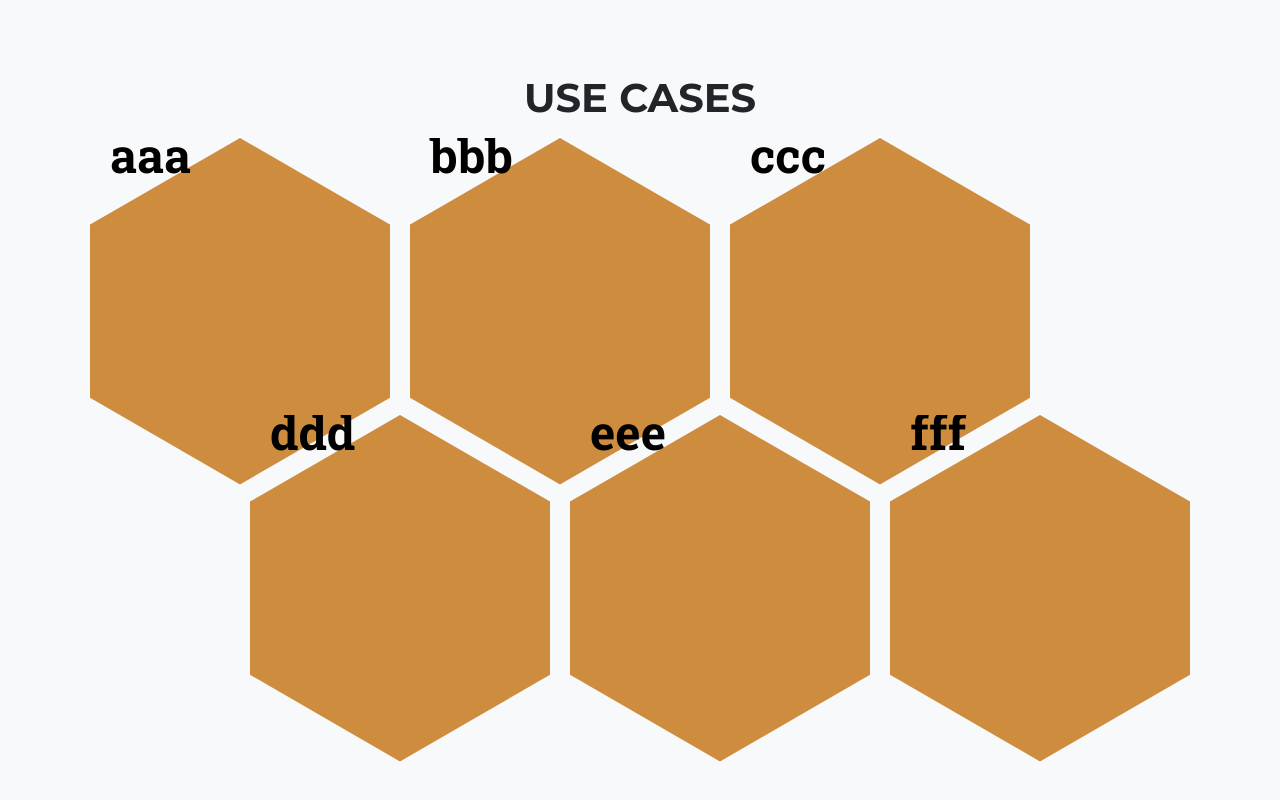
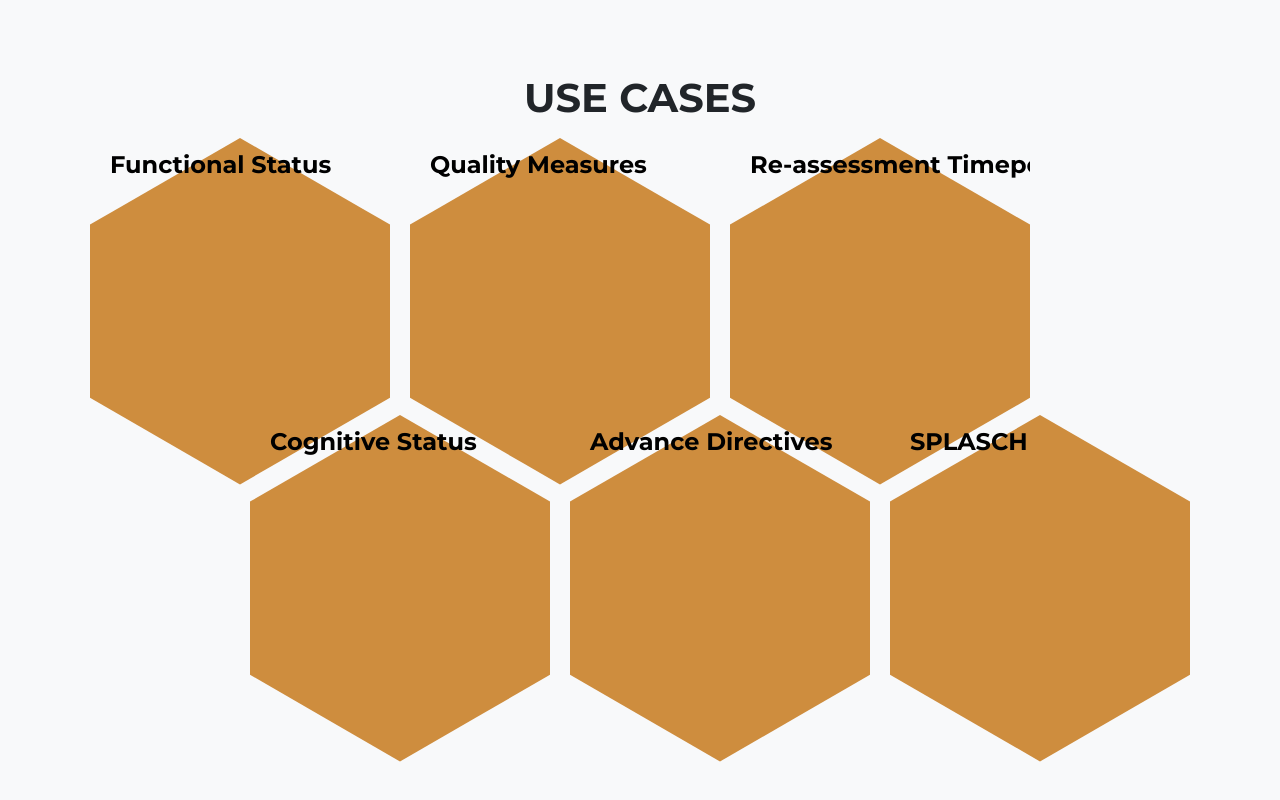
Before and after one commit to paciowg/pacio-website, a plain HTML site: page index.html in a window 1280 px wide. Shown: the part 1824-2624 px from the top of the page. Drawn offline with nearby package versions, Linux system fonts and the light colour scheme; a web font is replaced by a local one.

Commit message:
fixing font for honeycomb wip

```diff
--- a/index.html
+++ b/index.html
@@ -100,37 +100,37 @@
                         <a href="use_case.html">
                             <polygon class="honeycomb-use-case" points="150.0,0 0,86.61 0,259.815 150.0,346.41 300.0,259.815 300.0,86.61"/>
                         </a>
-                        <text x="20" y="35">aaa</text>
+                        <text class="honeycomb-text" x="20" y="35">Functional Status</text>
                     </svg>
                     <svg class="svg-col2-row1" width="300" height="347">
                         <a href="use_case.html">
                             <polygon class="honeycomb-use-case" points="150.0,0 0,86.61 0,259.815 150.0,346.41 300.0,259.815 300.0,86.61"/>
                         </a>
-                        <text x="20" y="35">bbb</text>
+                        <text class="honeycomb-text" x="20" y="35">Quality Measures</text>
                     </svg>
                     <svg class="svg-col3-row1" width="300" height="347">
                         <a href="use_case.html">
                             <polygon class="honeycomb-use-case" points="150.0,0 0,86.61 0,259.815 150.0,346.41 300.0,259.815 300.0,86.61"/>
                         </a>
-                        <text x="20" y="35">ccc</text>
+                        <text class="honeycomb-text" x="20" y="35">Re-assessment Timepoints</text>
                     </svg>
                     <svg class="svg-col1-row2" width="300" height="347">
                         <a href="use_case.html">
                             <polygon class="honeycomb-use-case" points="150.0,0 0,86.61 0,259.815 150.0,346.41 300.0,259.815 300.0,86.61"/>
                         </a>
-                        <text x="20" y="35">ddd</text>
+                        <text class="honeycomb-text" x="20" y="35">Cognitive Status</text>
                     </svg>
                     <svg class="svg-col2-row2" width="300" height="347">
                         <a href="use_case.html">
                             <polygon class="honeycomb-use-case" points="150.0,0 0,86.61 0,259.815 150.0,346.41 300.0,259.815 300.0,86.61"/>
                         </a>
-                        <text x="20" y="35">eee</text>
+                        <text class="honeycomb-text" x="20" y="35">Advance Directives</text>
                     </svg>
                     <svg class="svg-col3-row2" width="300" height="347">
                         <a href="use_case.html">
                             <polygon class="honeycomb-use-case" points="150.0,0 0,86.61 0,259.815 150.0,346.41 300.0,259.815 300.0,86.61"/>
                         </a>
-                        <text x="20" y="35">fff</text>
+                        <text class="honeycomb-text" x="20" y="35">SPLASCH</text>
                     </svg>
                 </div>
             </div>
```
Also changed, not shown: css/styles.css.
